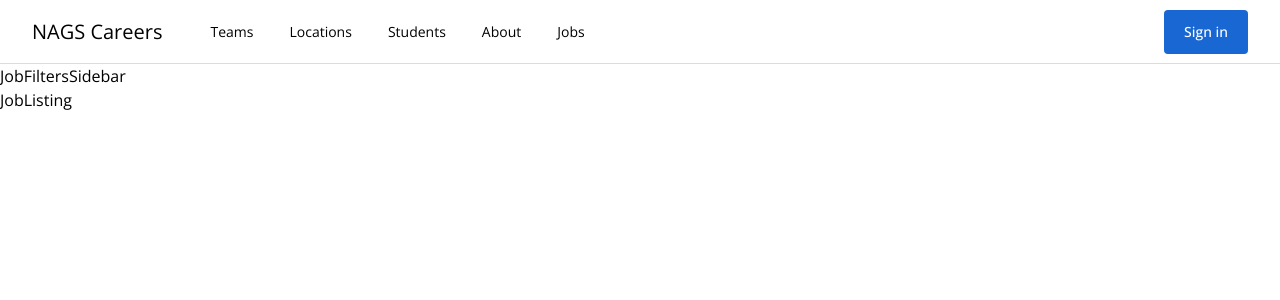
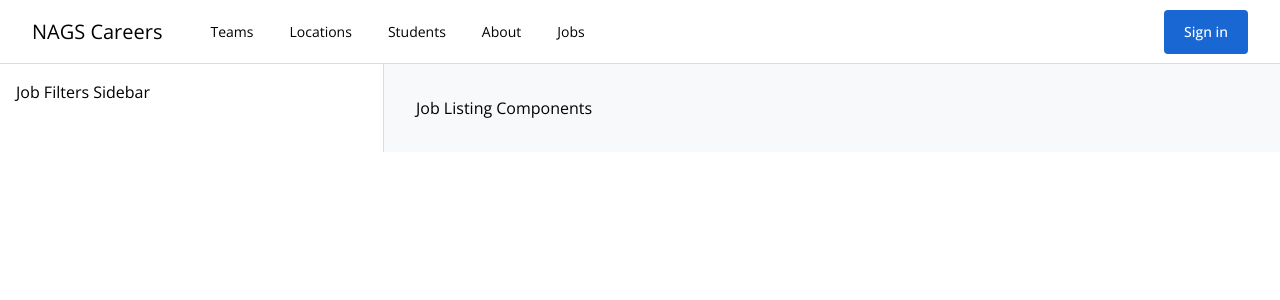
Before and after one commit to GhyasShahab/job-search, a Vue app: page /#/jobs/reasult in a window 1280 px wide. Shown: the top 300 px of the page. Built offline with nearby package versions, Linux system fonts and the light colour scheme.

Commit message:
Update JobResults components and styles

```diff
--- a/src/components/JobReasults/JobFiltersSidebar/JobFiltersSidebar.vue
+++ b/src/components/JobReasults/JobFiltersSidebar/JobFiltersSidebar.vue
@@ -1,5 +1,9 @@
 <template>
-  <h1>JobFiltersSidebar</h1>
+  <div
+    class="flex flex-col p-4 bg-white border-r border-solid border-brand-gray-1 w-96"
+  >
+    Job Filters Sidebar
+  </div>
 </template>
 <script>
 export default {
--- a/src/components/JobReasults/JobListing.vue
+++ b/src/components/JobReasults/JobListing.vue
@@ -1,5 +1,5 @@
 <template>
-  <main>JobListing</main>
+  <main class="flex-auto p-8 bg-brand-gray-2">Job Listing Components</main>
 </template>
 <script>
 export default {
--- a/src/views/JobReasultView.vue
+++ b/src/views/JobReasultView.vue
@@ -1,6 +1,8 @@
 <template>
-  <JobFiltersSidebar />
-  <job-listing />
+  <div class="flex flex-row flex-nowrap w-full">
+    <JobFiltersSidebar />
+    <job-listing />
+  </div>
 </template>
 <script>
 import JobFiltersSidebar from "@/components/JobReasults/JobFiltersSidebar/JobFiltersSidebar.vue";
--- a/tailwind.config.js
+++ b/tailwind.config.js
@@ -17,6 +17,7 @@ module.exports = {
       },
       boxShadow: {
         blue: "0 0 3px 3px #4285f4",
+        gray: "0 1px 3px 0 rgba(60,64,67,.3)",
       },
     },
   },
```
